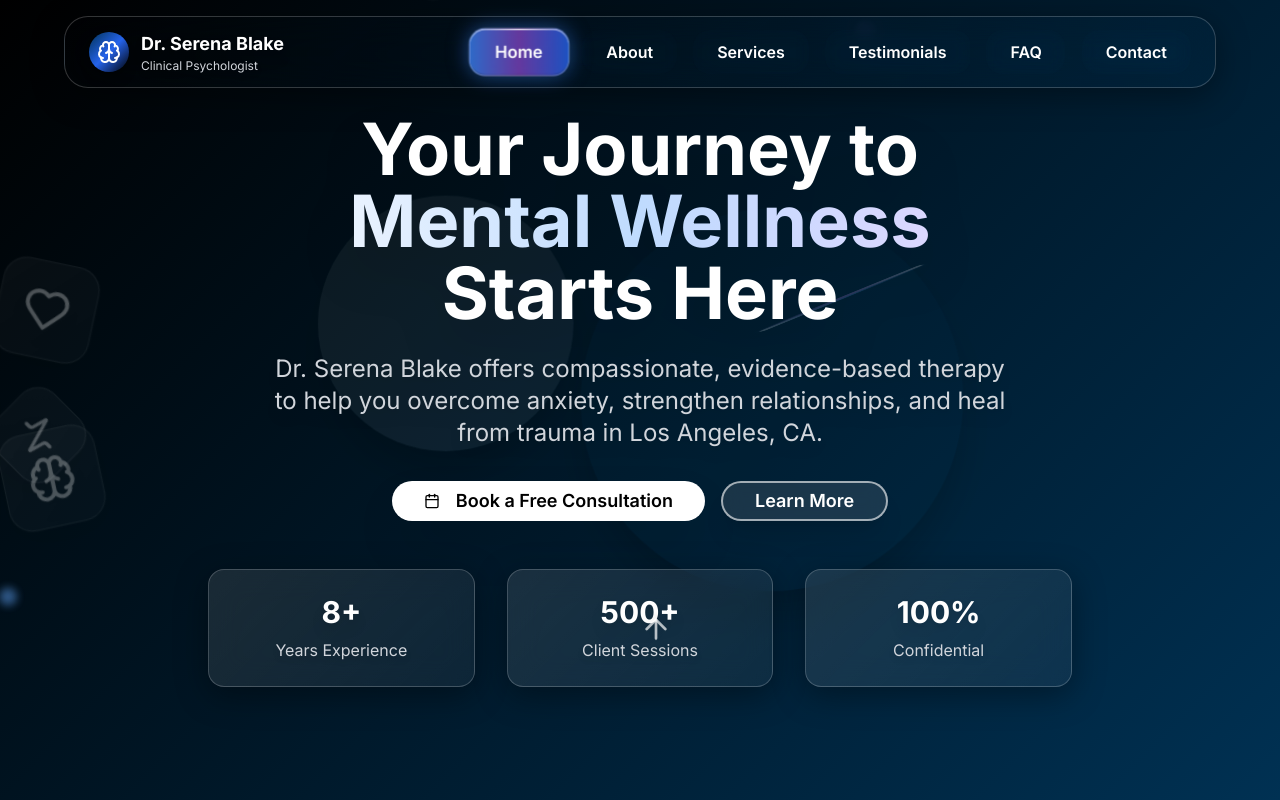
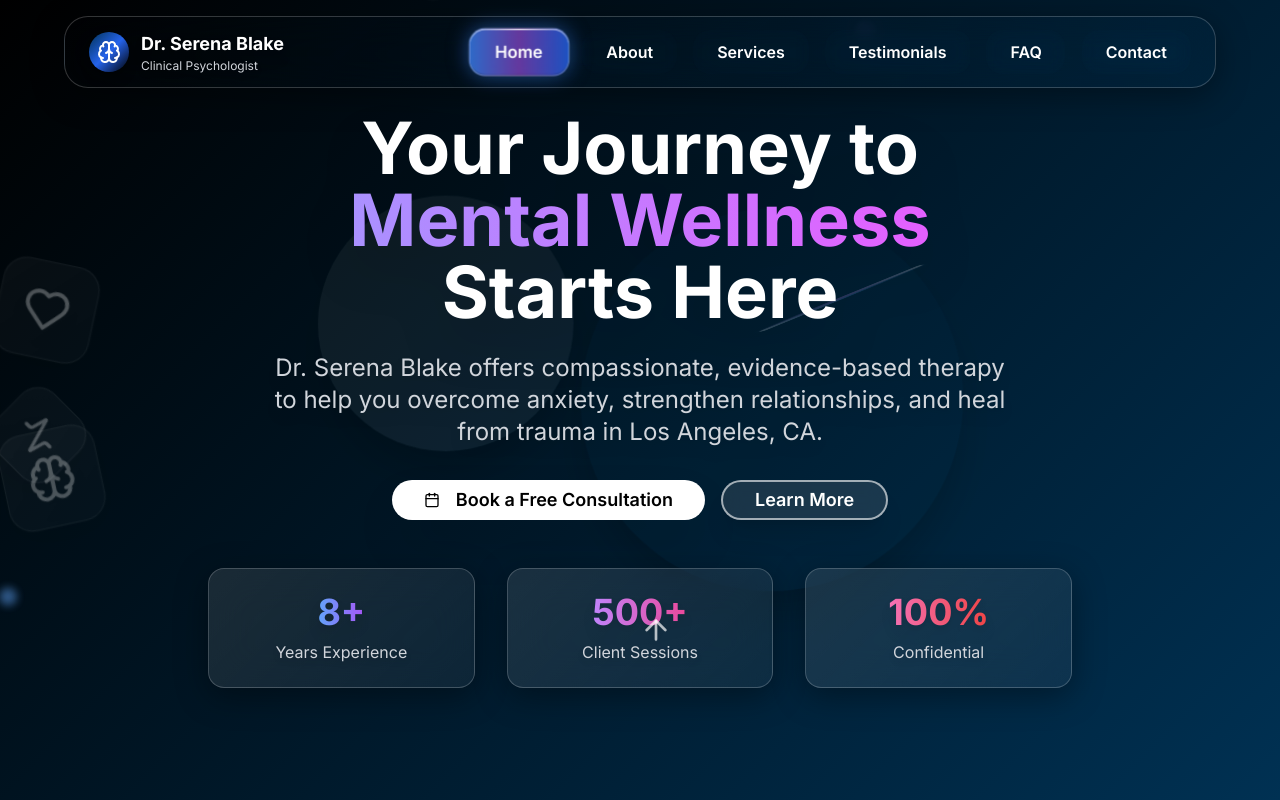
Before and after one commit to Swapnanilmanna1701/drblake, a React (Vite) app: page / in a window 1280 px wide. Shown: the top 800 px of the page. Built offline with nearby package versions, Linux system fonts and the light colour scheme.

Commit message:
Refine Hero section banner and cards
Updated the "Mental Wellness" text with a suitable color gradient and redefined the cards in the Hero section.

```diff
--- a/src/components/Hero.tsx
+++ b/src/components/Hero.tsx
@@ -52,7 +52,7 @@ const Hero = () => {
         <div className="max-w-4xl mx-auto animate-fade-in">
           <h1 className="text-3xl sm:text-4xl md:text-5xl lg:text-7xl font-bold text-white mb-4 sm:mb-6 leading-tight px-2 drop-shadow-2xl">
             Your Journey to
-            <span className="block bg-gradient-to-r from-white via-blue-200 to-purple-200 bg-clip-text text-transparent animate-gradient-text">
+            <span className="block bg-gradient-to-r from-blue-400 via-purple-500 to-pink-500 bg-clip-text text-transparent animate-gradient-pulse bg-300% drop-shadow-lg">
               Mental Wellness
             </span>
             Starts Here
@@ -82,17 +82,43 @@ const Hero = () => {
           </div>
 
           <div className="grid grid-cols-1 sm:grid-cols-3 gap-4 sm:gap-6 md:gap-8 text-center px-4">
-            <div className="bg-white/10 backdrop-blur-xl rounded-2xl p-4 sm:p-6 border border-white/30 hover:bg-white/20 transition-all duration-500 transform hover:scale-110 hover:-translate-y-2 shadow-xl hover:shadow-2xl glossy-card">
-              <div className="text-2xl sm:text-3xl font-bold text-white mb-2 drop-shadow-lg">8+</div>
-              <div className="text-gray-300 text-sm sm:text-base drop-shadow-md">Years Experience</div>
+            <div className="hero-stat-card group">
+              <div className="hero-stat-inner">
+                <div className="hero-stat-front">
+                  <div className="text-3xl sm:text-4xl font-bold bg-gradient-to-r from-blue-400 to-purple-500 bg-clip-text text-transparent mb-2 drop-shadow-lg">8+</div>
+                  <div className="text-gray-300 text-sm sm:text-base drop-shadow-md">Years Experience</div>
+                </div>
+                <div className="hero-stat-back">
+                  <div className="text-white font-semibold mb-2">Professional Excellence</div>
+                  <div className="text-gray-300 text-xs">Dedicated to mental health</div>
+                </div>
+              </div>
             </div>
-            <div className="bg-white/10 backdrop-blur-xl rounded-2xl p-4 sm:p-6 border border-white/30 hover:bg-white/20 transition-all duration-500 transform hover:scale-110 hover:-translate-y-2 shadow-xl hover:shadow-2xl glossy-card">
-              <div className="text-2xl sm:text-3xl font-bold text-white mb-2 drop-shadow-lg">500+</div>
-              <div className="text-gray-300 text-sm sm:text-base drop-shadow-md">Client Sessions</div>
+
+            <div className="hero-stat-card group">
+              <div className="hero-stat-inner">
+                <div className="hero-stat-front">
+                  <div className="text-3xl sm:text-4xl font-bold bg-gradient-to-r from-purple-400 to-pink-500 bg-clip-text text-transparent mb-2 drop-shadow-lg">500+</div>
+                  <div className="text-gray-300 text-sm sm:text-base drop-shadow-md">Client Sessions</div>
+                </div>
+                <div className="hero-stat-back">
+                  <div className="text-white font-semibold mb-2">Proven Results</div>
+                  <div className="text-gray-300 text-xs">Transforming lives daily</div>
+                </div>
+              </div>
             </div>
-            <div className="bg-white/10 backdrop-blur-xl rounded-2xl p-4 sm:p-6 border border-white/30 hover:bg-white/20 transition-all duration-500 transform hover:scale-110 hover:-translate-y-2 shadow-xl hover:shadow-2xl glossy-card">
-              <div className="text-2xl sm:text-3xl font-bold text-white mb-2 drop-shadow-lg">100%</div>
-              <div className="text-gray-300 text-sm sm:text-base drop-shadow-md">Confidential</div>
+
+            <div className="hero-stat-card group">
+              <div className="hero-stat-inner">
+                <div className="hero-stat-front">
+                  <div className="text-3xl sm:text-4xl font-bold bg-gradient-to-r from-pink-400 to-red-500 bg-clip-text text-transparent mb-2 drop-shadow-lg">100%</div>
+                  <div className="text-gray-300 text-sm sm:text-base drop-shadow-md">Confidential</div>
+                </div>
+                <div className="hero-stat-back">
+                  <div className="text-white font-semibold mb-2">Complete Privacy</div>
+                  <div className="text-gray-300 text-xs">Your trust is sacred</div>
+                </div>
+              </div>
             </div>
           </div>
         </div>
--- a/src/index.css
+++ b/src/index.css
@@ -346,3 +346,81 @@ All colors MUST be HSL.
     transform: scale(1.05) translateY(-2px);
   }
 }
+
+/* Hero Section Card Animations */
+@layer utilities {
+  .hero-stat-card {
+    perspective: 1000px;
+    height: 120px;
+    position: relative;
+  }
+
+  .hero-stat-inner {
+    position: relative;
+    width: 100%;
+    height: 100%;
+    text-align: center;
+    transition: transform 0.8s;
+    transform-style: preserve-3d;
+    background: linear-gradient(135deg, rgba(255, 255, 255, 0.1), rgba(255, 255, 255, 0.05));
+    backdrop-filter: blur(20px);
+    -webkit-backdrop-filter: blur(20px);
+    border: 1px solid rgba(255, 255, 255, 0.2);
+    border-radius: 1rem;
+    box-shadow: 0 8px 32px rgba(0, 0, 0, 0.37);
+  }
+
+  .hero-stat-card:hover .hero-stat-inner {
+    transform: rotateY(180deg) scale(1.05);
+    box-shadow: 0 20px 40px rgba(0, 0, 0, 0.5);
+  }
+
+  .hero-stat-front,
+  .hero-stat-back {
+    position: absolute;
+    width: 100%;
+    height: 100%;
+    -webkit-backface-visibility: hidden;
+    backface-visibility: hidden;
+    display: flex;
+    flex-direction: column;
+    justify-content: center;
+    align-items: center;
+    padding: 1rem;
+    border-radius: 1rem;
+  }
+
+  .hero-stat-back {
+    transform: rotateY(180deg);
+    background: linear-gradient(135deg, rgba(59, 130, 246, 0.2), rgba(139, 92, 246, 0.2));
+  }
+
+  /* Gradient Pulse Animation */
+  .animate-gradient-pulse {
+    background-size: 300% 300%;
+    animation: gradient-pulse 3s ease-in-out infinite;
+  }
+
+  @keyframes gradient-pulse {
+    0%, 100% {
+      background-position: 0% 50%;
+      filter: brightness(1) saturate(1);
+    }
+    25% {
+      background-position: 25% 50%;
+      filter: brightness(1.2) saturate(1.3);
+    }
+    50% {
+      background-position: 100% 50%;
+      filter: brightness(1.5) saturate(1.5);
+    }
+    75% {
+      background-position: 75% 50%;
+      filter: brightness(1.2) saturate(1.3);
+    }
+  }
+
+  .bg-300\% {
+    background-size: 300% 300%;
+  }
+}
```
